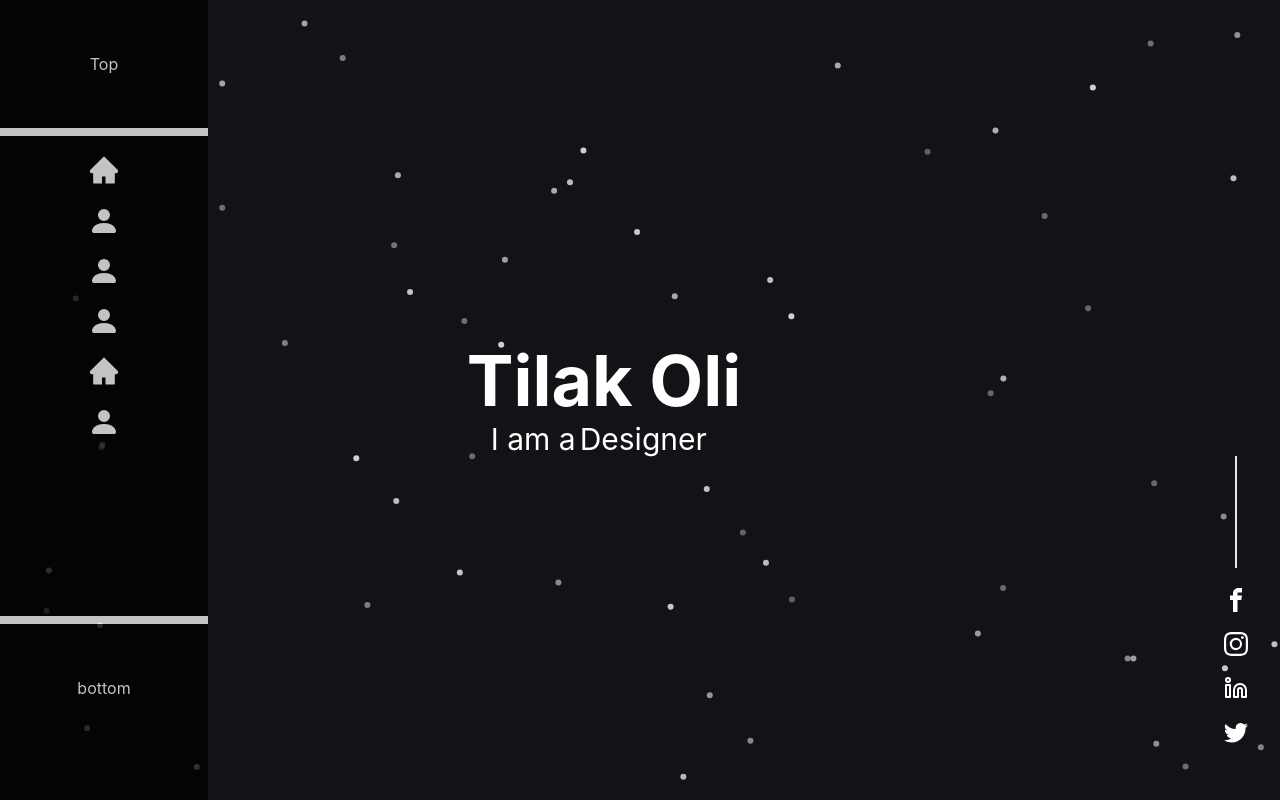
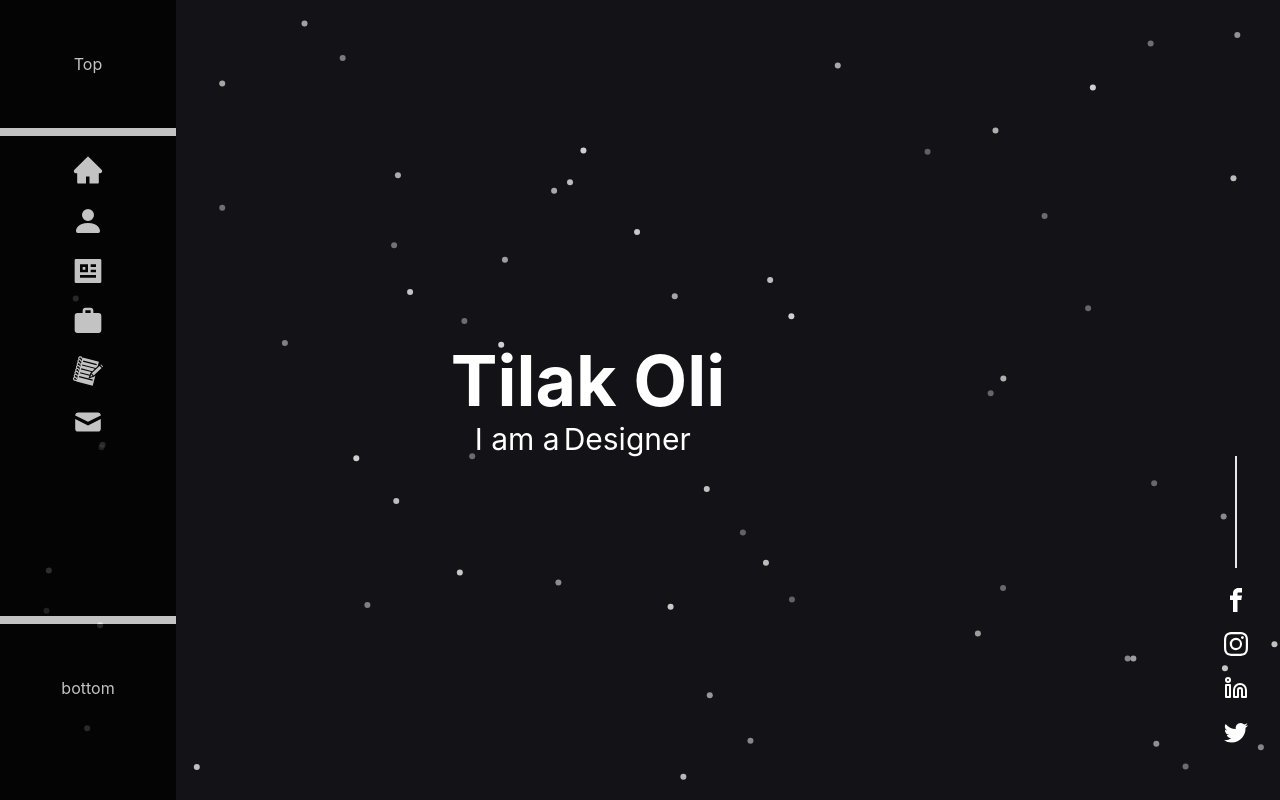
Before and after one commit to tilakoli/TilakOli, a Next.js app: page / in a window 1280 px wide. Built offline with nearby package versions, Linux system fonts and the light colour scheme.

Commit message:
working on contact page

```diff
--- /dev/null
+++ b/components/ContactPage/index.js
@@ -0,0 +1,15 @@
+import React from "react";
+
+const Index = () => {
+  return (
+    <div className="relative flex flex-col w-full h-[95vh] md:h-screen bg-black text-white">
+      <div className="flex flex-col items-center justify-center gap-2 text-3xl font-bold h-28">
+        Contact
+        <div className="w-20 border"></div>
+      </div>
+      <div className="h-auto"></div>
+    </div>
+  );
+};
+
+export default Index;
--- a/components/Navigation/index.js
+++ b/components/Navigation/index.js
@@ -2,6 +2,10 @@ import React, { useState } from "react";
 import { Spiral as Hamburger } from "hamburger-react"; // https://hamburger-react.netlify.app/
 import { AiFillHome } from "react-icons/ai";
 import { BsFillPersonFill } from "react-icons/bs";
+import { RiProfileFill } from "react-icons/ri";
+import { MdOutlineWork } from "react-icons/md";
+import { GiNotebook } from "react-icons/gi";
+import { HiMail } from "react-icons/hi";
 const Index = () => {
   const [shouldShowSidebar, setShouldShowSidebar] = useState(true);
   return (
@@ -17,30 +21,30 @@ const Index = () => {
         </button>
       </div>
       {shouldShowSidebar && (
-        <div className="w-16 h-screen text-white transition-all duration-700 bg-black opacity-75 md:w-52 ">
+        <div className="w-16 h-screen text-white transition-all duration-700 bg-black opacity-75 md:w-44 ">
           <div className="flex items-center justify-center border-b-8 border-white h-[17%]">
             Top
           </div>
 
           <div className="flex flex-col items-center justify-start text-[2rem] h-3/5">
             <div className="flex flex-col items-center h-2/3 justify-evenly">
-              <div className="flex cursor-pointer justify-evenly hover:text-white">
+              <div className="flex cursor-pointer justify-evenly hover:text-blue-500">
                 <AiFillHome />
               </div>{" "}
-              <div className="flex cursor-pointer justify-evenly hover:text-white">
+              <div className="flex cursor-pointer justify-evenly hover:text-blue-500">
                 <BsFillPersonFill />
               </div>{" "}
-              <div className="flex cursor-pointer justify-evenly hover:text-white">
-                <BsFillPersonFill />
+              <div className="flex cursor-pointer justify-evenly hover:text-blue-500">
+                <RiProfileFill />
               </div>{" "}
-              <div className="flex cursor-pointer justify-evenly hover:text-white">
-                <BsFillPersonFill />
+              <div className="flex cursor-pointer justify-evenly hover:text-blue-500">
+                <MdOutlineWork />
               </div>{" "}
-              <div className="flex cursor-pointer justify-evenly hover:text-white">
-                <AiFillHome />
+              <div className="flex cursor-pointer justify-evenly hover:text-blue-500">
+                <GiNotebook />
               </div>{" "}
-              <div className="flex cursor-pointer justify-evenly hover:text-white">
-                <BsFillPersonFill />
+              <div className="flex cursor-pointer justify-evenly hover:text-blue-500">
+                <HiMail />
               </div>
             </div>
           </div>
--- a/pages/index.js
+++ b/pages/index.js
@@ -5,6 +5,7 @@ import Loader from "../components/Loader/index";
 import Navigation from "../components/Navigation/index";
 import Homepage from "../components/Homepage/index";
 import SocialLinks from "../components/Elements/SocialLinks";
+import ContactPage from "../components/ContactPage";
 export default function Home() {
   return (
     <>
@@ -20,12 +21,15 @@ export default function Home() {
           <div className="relative">
             <Navigation />
           </div>
-          <div className="relative flex w-full h-[95vh] md:h-screen mt-10  md:mt-0 items-center justify-center">
-            <Homepage />
+          <div className="relative flex w-full h-[95vh] md:h-screen">
+            <div className="relative flex w-full h-[95vh] md:h-screen mt-10  md:mt-0 items-center justify-center">
+              <Homepage />
+            </div>
+            <div className="">
+              <SocialLinks />
+            </div>
           </div>
-          <div className="">
-            <SocialLinks />
-          </div>
+          {/* <ContactPage /> */}
         </div>
       </div>
       <div className="bg-gray-600">{/* <Loader /> */}</div>
```
